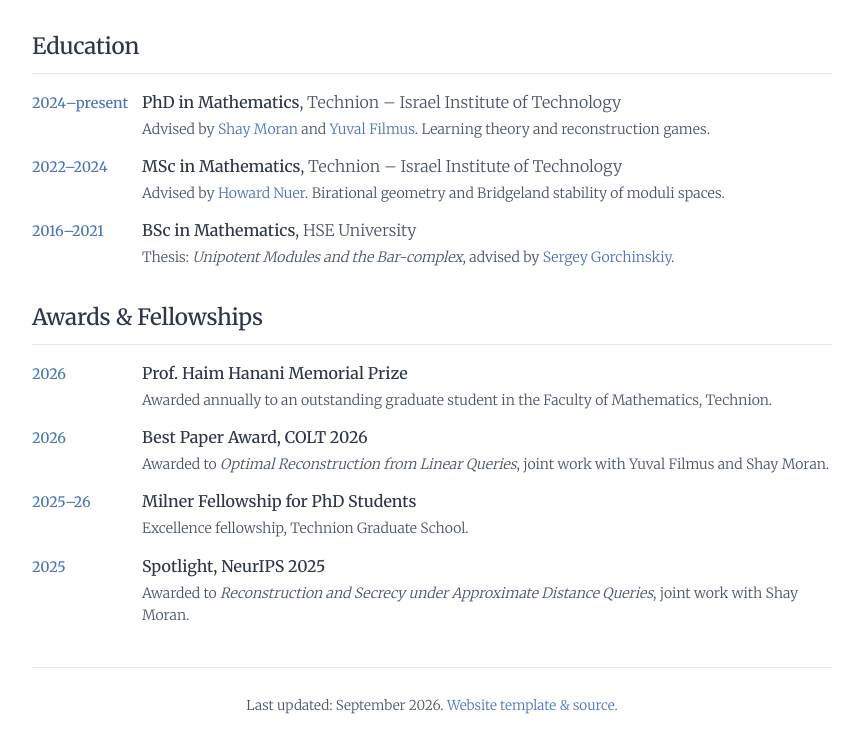
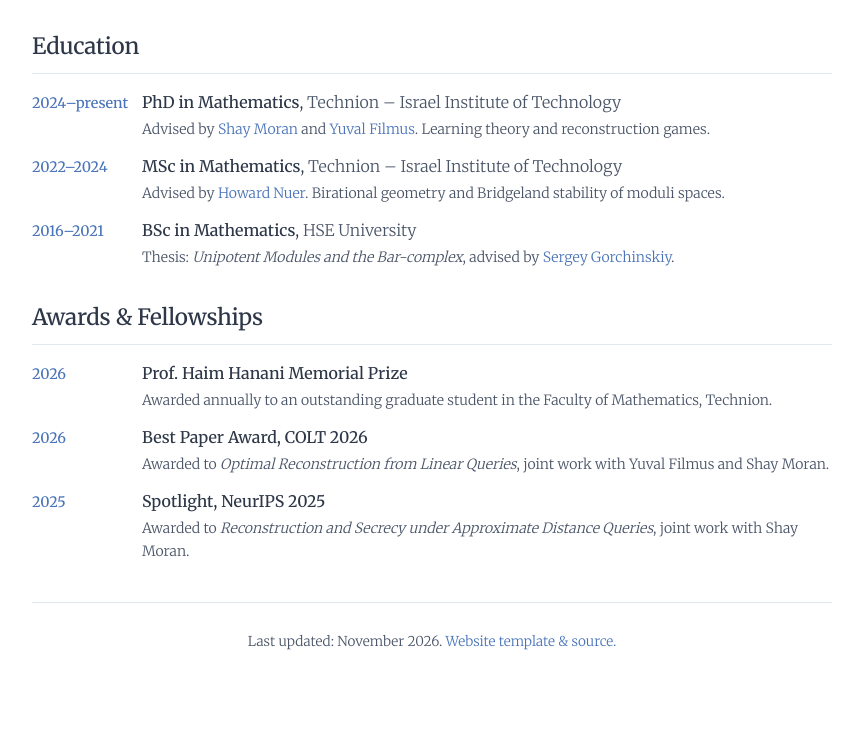
Before and after one commit to nesteliza/nesteliza.github.io, a plain HTML site: page index.html in a window 1280 px wide. Shown: the part 1070-1823 px from the top of the page, without its empty margins (208-1071 px from the left). After the commit the page ends 1758 px from the top, so only its background shows below. Drawn offline with Linux system fonts and the light colour scheme.

Commit message:
removed the award

```diff
--- a/index.html
+++ b/index.html
@@ -212,15 +212,15 @@
                 </div>
             </div>
 
-            <div class="award-item">
-                <span class="award-year">2025&ndash;26</span>
+            <!-- <div class="award-item">
+                <span class="award-year">2025&ndash;</span>
                 <div class="award-desc">
                     Milner Fellowship for PhD Students
                     <small>
                         Excellence fellowship, Technion Graduate School.
                     </small>
                 </div>
-            </div>
+            </div> -->
 
             <div class="award-item">
                 <span class="award-year">2025</span>
@@ -280,7 +280,7 @@
     </main>
 
     <footer>
-        <p>Last updated: September 2026. <a href="https://github.com/yuhui-zh15/Minimal-Academic-Website/"> Website template & source.</a></p>
+        <p>Last updated: November 2026. <a href="https://github.com/yuhui-zh15/Minimal-Academic-Website/"> Website template & source.</a></p>
     </footer>
 
     <div id="imageModal" class="modal">
```
